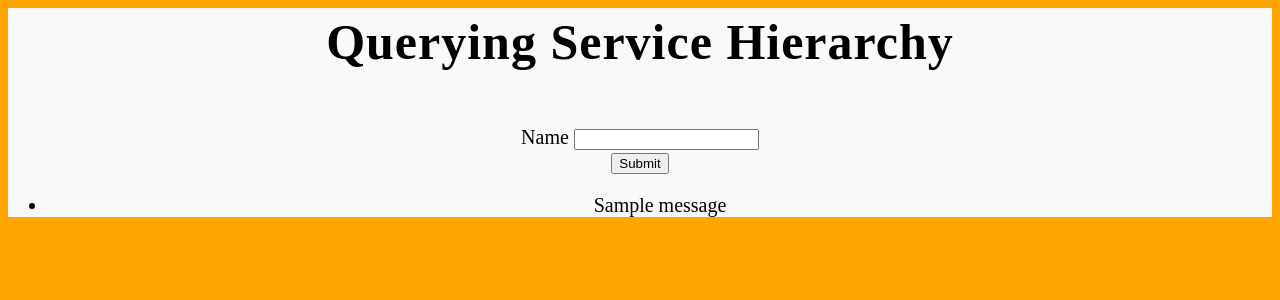
After one commit to monwara98/service-hierarchy-env, a Python web app: template service-hierarchy/service-hierarchy/templates/index.html in a window 1280 px wide. The commit adds this page. Shown: the top 300 px of the page. Run offline with Jinja, Linux system fonts and the light colour scheme; the template is opened without the code that fills it, so the values that code supplies are empty, except form fields; one stand-in notice (Sample message) is shown; form fields are guessed from the names that the template uses.

Commit message:
updated the whole file system

```diff
--- a/python_app/static/main.css
+++ /dev/null
@@ -1,4 +0,0 @@
-body {
-    background:yellow;
-    font-size:100px;
-}
--- /dev/null
+++ b/service-hierarchy/__main__.py
@@ -0,0 +1,4 @@
+from service_hierarchy.app import app
+
+if __name__ == '__main__':
+	app.run(port=9999,debug=True)
--- /dev/null
+++ b/service-hierarchy/service-hierarchy/static/css/main.css
@@ -0,0 +1,3 @@
+html, body {
+	background-color:orange;
+}
--- /dev/null
+++ b/service-hierarchy/service-hierarchy/templates/index.html
@@ -0,0 +1,31 @@
+{% extends 'layout.html' %}
+
+{% block content %}
+
+{% with messages = get_flashed_messages(with_categories=true) %}
+
+<form action="" method="post">
+            {{ form.csrf }}
+
+            <div class="input text">
+                {{ form.name.label }} {{ form.name }}
+            </div>
+
+            <div class="input submit">
+                <input type="submit" value="Submit" />
+            </div>
+        </form>
+
+
+            {% if messages %}
+                <ul>
+                    {% for message in messages %}
+                        <li>{{ message[1] }}</li>
+                    {% endfor %}
+                </ul>
+            {% endif %}
+        {% endwith %}
+
+
+
+{% endblock %}
--- a/python_app/templates/layout.html
+++ b/service-hierarchy/service-hierarchy/templates/layout.html
@@ -1,4 +1,4 @@
-<!DOCTYPE html>
+<!DOCTYPE html PUBLIC "-//W3C//DTD XHTML 1.0 Strict//EN" "http://www.w3.org/TR/xhtml1/DTD/xhtml1-strict.dtd">
 <html>
     <head>
     <title> Querying Service Hierarchy</title>
@@ -7,28 +7,17 @@
    <style>
    body {
        background-color:#F9F9F9;
+       font-size:20px;
+       text-align:center;
    }
 
    form {
        width:1000px;
        margin:auto;
        margin-top:50px;
-       text-align:center;
    }
 
-   .search {
-       width:45%;
-       padding:9px;
-       font-size:20px;
-   }
 
-   .submit {
-       width:15%;
-       height:20%;
-       padding:10px;
-       font-size:20px;
-       color:#000000;
-   }
 
    </style>
 
@@ -40,6 +29,8 @@
     <b>Querying Service Hierarchy</b>
     </div>
 
+
+
     {% block content %}
     {% endblock %}
 
```
Also changed, not shown: python_app/app.py (deleted, +0 -19 lines), python_app/templates/index.html (deleted, +0 -18 lines), python_app/views/index.py (deleted, +0 -128 lines), service-hierarchy/service-hierarchy/app.py (added, +7 -0 lines), service-hierarchy/service-hierarchy/views/index.py (added, +141 -0 lines), service-hierarchy/service-hierarchy/__init__.py (added), service-hierarchy/service-hierarchy/views/__init__.py (added).
